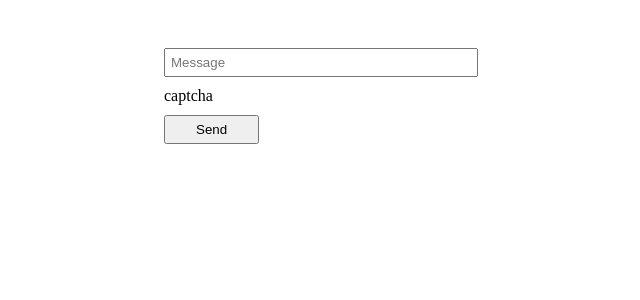
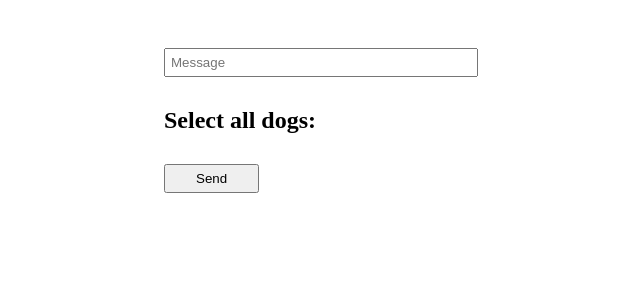
Before and after one commit to belikedeep/captcha, a Next.js app: page / in a window 1280 px wide. Shown: the top 300 px of the page, without its empty margins (326-966 px from the left). Built offline with nearby package versions, Linux system fonts and the light colour scheme.

Commit message:
captacha component

```diff
--- /dev/null
+++ b/components/Captcha.jsx
@@ -0,0 +1,8 @@
+export default function Captcha() {
+  return (
+    <div className="captcha">
+      <h2>Select all dogs:</h2>
+      <div className="captacha-images"></div>
+    </div>
+  );
+}
--- a/pages/index.jsx
+++ b/pages/index.jsx
@@ -1,10 +1,13 @@
+import Captcha from "@/components/Captcha";
 import React from "react";
 
 const Home = () => {
   return (
     <main>
       <input type="text" placeholder="Message" />
-      <div>captcha</div>
+      <div>
+        <Captcha />
+      </div>
       <button>Send</button>
     </main>
   );
```
